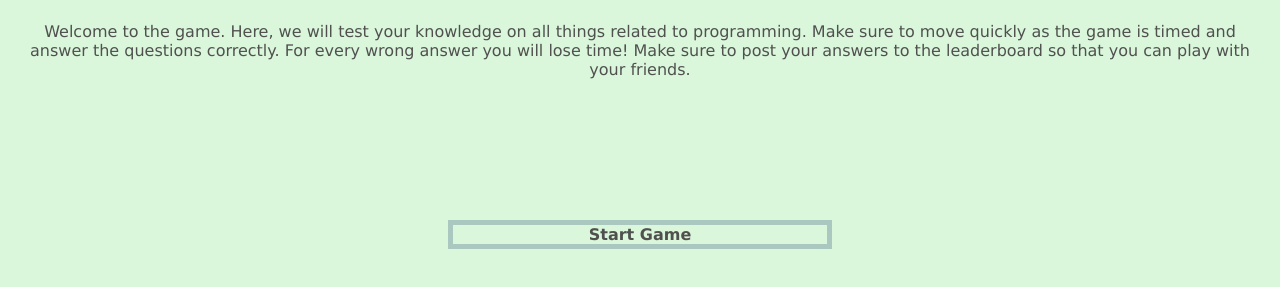
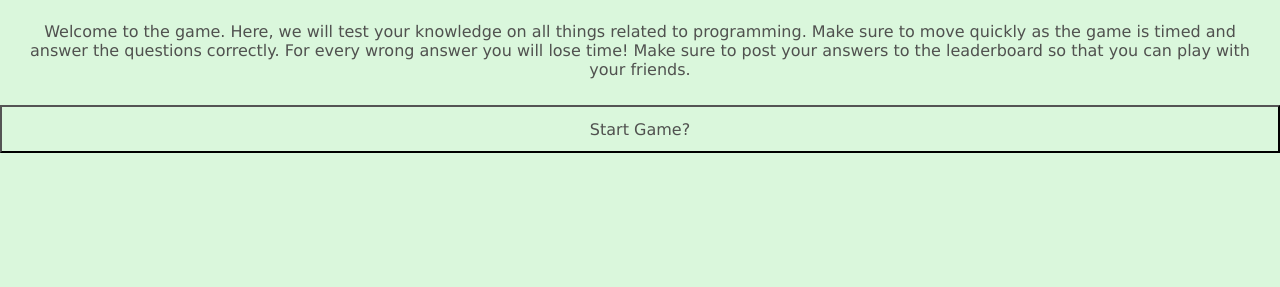
Before and after one commit to AlyssaRodri/code-quiz, a plain HTML site: page main.html in a window 1280 px wide. Shown: the part 369-656 px from the top of the page. Drawn offline with Linux system fonts and the light colour scheme.

Commit message:
Second html page created and linked.

```diff
--- a/assets/css-folder/main.css
+++ b/assets/css-folder/main.css
@@ -35,10 +35,9 @@ p {
     text-align: center;
 }
 
-h3 {
-    border: 5px solid #abc8c0;
+.block {
     text-align: center;
-    margin-left: 35%;
-    margin-right: 35%;
-    margin-top: 10%;
+    cursor: pointer;
+    width: 100%;
+    padding: 1%;
 }
--- /dev/null
+++ b/assets/js-folder/script1.js
@@ -0,0 +1 @@
+<button onclick="document.getElement(.block)">The time is?</button>
--- a/main.html
+++ b/main.html
@@ -30,11 +30,10 @@
         <p class="ptext">
             Welcome to the game. Here, we will test your knowledge on all things related to programming. Make sure to move quickly as the game is timed and answer the questions correctly. For every wrong answer you will lose time! Make sure to post your answers to the leaderboard so that you can play with your friends.
         </p>
+        <!-- button created. Borrowed code snippet https://www.w3schools.com/howto/howto_css_block_buttons.asp-->
+        <button class="block" onclick="location.href = './index1.html';">Start Game?</button>
 
-        <h3>
-            Start Game
-        </h3>
     </main>
-
+    <script src="./assets/js-folder/script1.js"></script>
 </body>
 </html>
```
Also changed, not shown: index1.html (added, +14 -0 lines), assets/js-folder/script.js (deleted).
